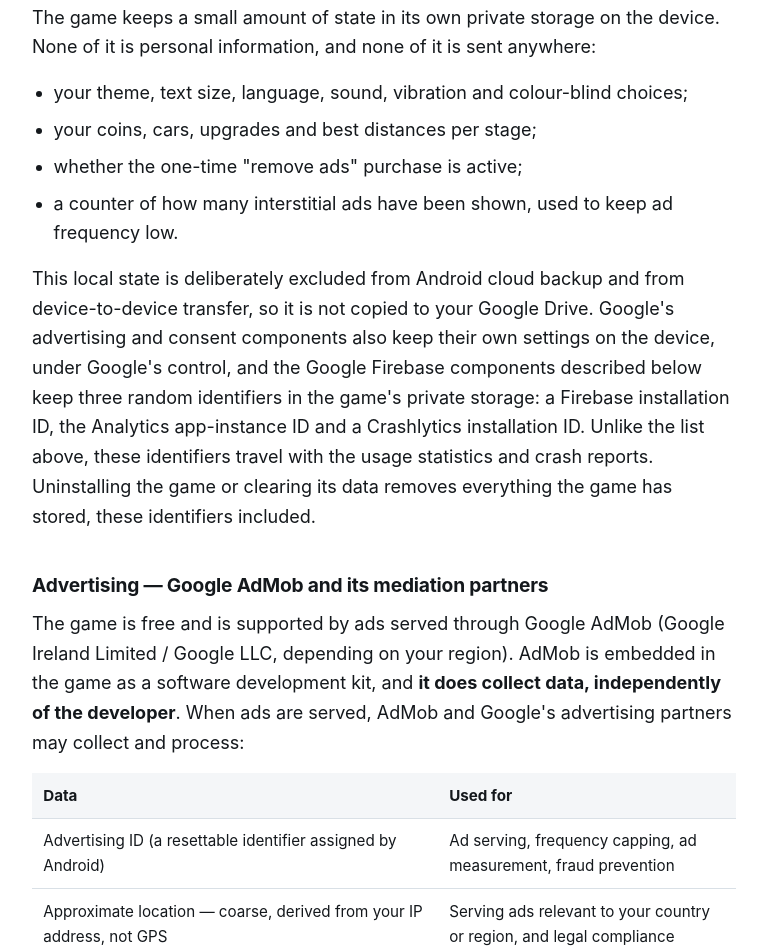
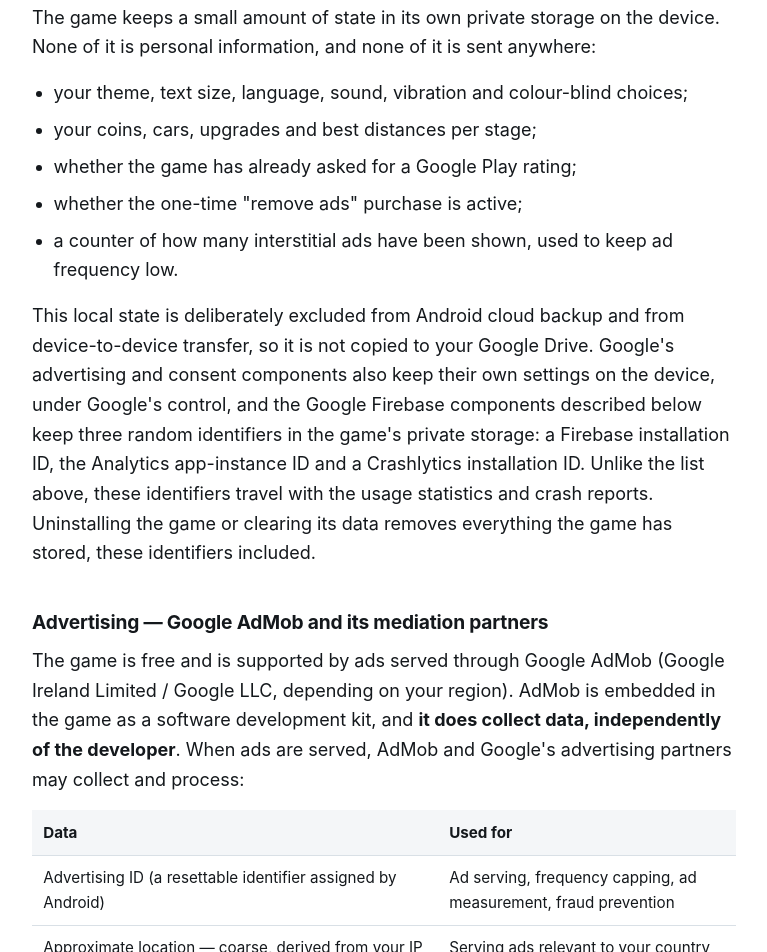
Before and after one commit to bumustudios/bumustudios.github.io, a plain HTML site: page hillrush/privacy/index.html in a window 1280 px wide. Shown: the part 1576-2528 px from the top of the page, without its empty margins (256-1023 px from the left). Drawn offline with Linux system fonts and the light colour scheme.

Commit message:
Hill Rush privacy (EN/TR): review-asked flag stored on the device
Hill Rush 1.1.4 asks for a Google Play rating once per install; whether it was asked is now listed
among what the game stores on the device.

Co-Authored-By: Claude Opus 5.5 <noreply@anthropic.com>

```diff
--- a/hillrush/privacy/index.html
+++ b/hillrush/privacy/index.html
@@ -153,6 +153,7 @@ personal information, and none of it is sent anywhere:</p>
 <ul>
   <li>your theme, text size, language, sound, vibration and colour-blind choices;</li>
   <li>your coins, cars, upgrades and best distances per stage;</li>
+  <li>whether the game has already asked for a Google Play rating;</li>
   <li>whether the one-time "remove ads" purchase is active;</li>
   <li>a counter of how many interstitial ads have been shown, used to keep ad frequency low.</li>
 </ul>
```
Also changed, not shown: hillrush/privacy/tr/index.html (+1 -0 lines).
